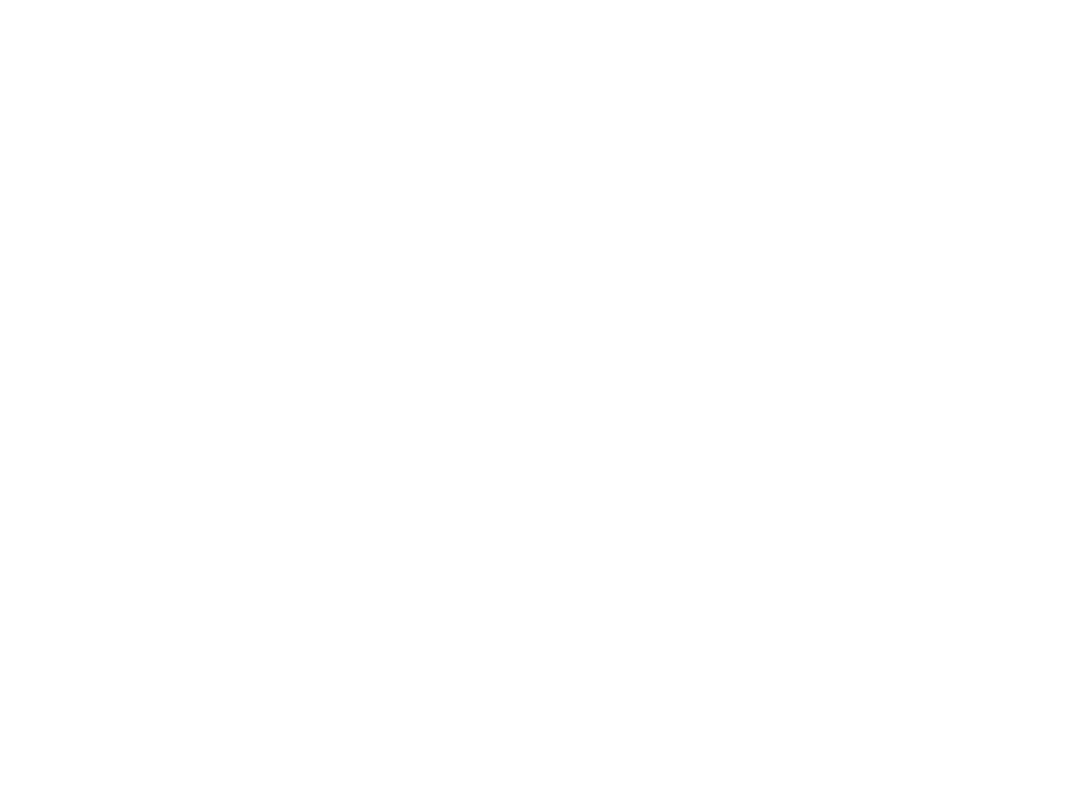
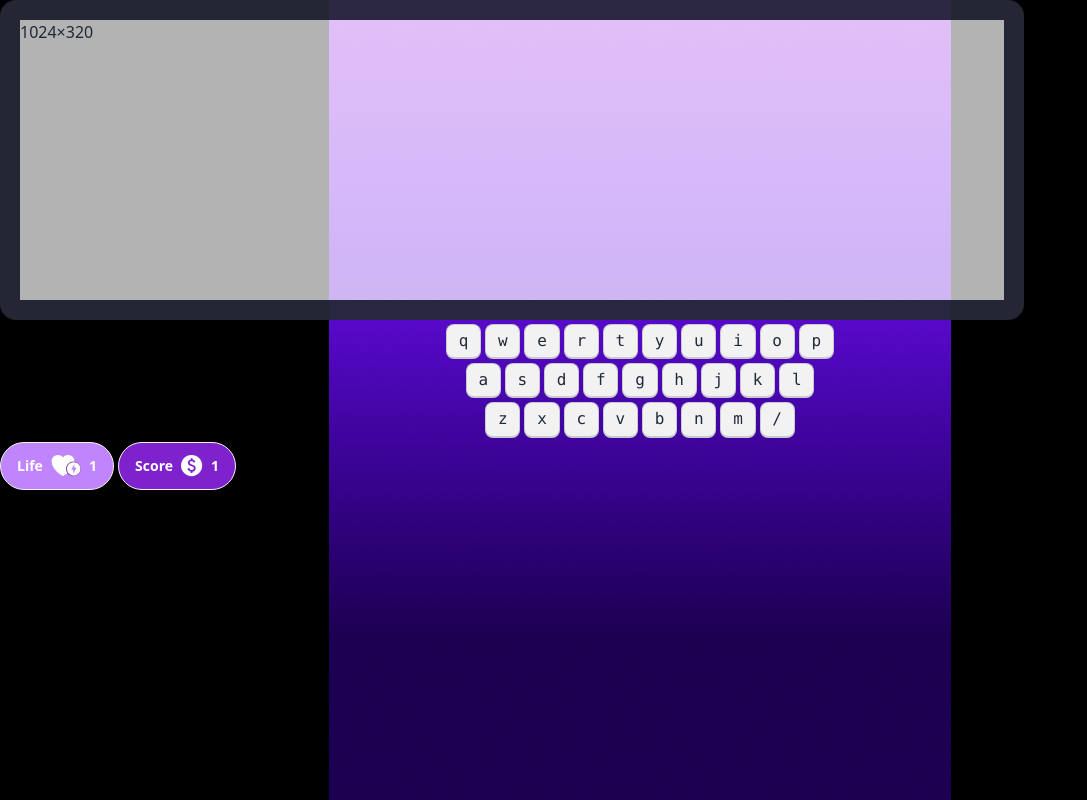
Before and after one commit to SabbbirxHossain/Alpha-Clash-Pro-1, a plain HTML site: page index.html in a window 1280 px wide. Shown: the whole page, without its empty margins (0-1087 px from the left). Drawn offline with nearby package versions, Linux system fonts and the light colour scheme.

Commit message:
Keyboard section's work going on

```diff
--- a/Stylee/styles.css
+++ b/Stylee/styles.css
@@ -1,2 +1,7 @@
+.font-pop{
+  font-family: 'poppins';
+}
 
-@import url('https://fonts.googleapis.com/css2?family=Poppins:ital,wght@0,100;0,200;0,300;0,400;0,500;0,600;0,700;0,800;0,900;1,100;1,200;1,300;1,400;1,500;1,600;1,700;1,800;1,900&display=swap')
+.font-anton{
+  font-family: 'anton';
+}
--- a/index.html
+++ b/index.html
@@ -14,23 +14,99 @@
     <script src="https://cdn.tailwindcss.com"></script>
 
     <!-- Tailwind Css Link -->
-    <!-- <script src="https://cdn.tailwindcss.com"></script> -->
+    <script src="https://cdn.tailwindcss.com"></script>
 
-    <link rel="stylesheet" href="Stylee/styles.css">
+    <link rel="stylesheet" href="Stylee/styles.css" />
 
+    <!-- font link -->
+    <link rel="preconnect" href="https://fonts.googleapis.com" />
+    <link rel="preconnect" href="https://fonts.gstatic.com" crossorigin />
+    <link
+      href="https://fonts.googleapis.com/css2?family=Poppins:ital,wght@0,100;0,200;0,300;0,400;0,500;0,600;0,700;0,800;0,900;1,100;1,200;1,300;1,400;1,500;1,600;1,700;1,800;1,900&display=swap"
+      rel="stylesheet"
+    />
+    <link rel="preconnect" href="https://fonts.googleapis.com" />
+    <link rel="preconnect" href="https://fonts.gstatic.com" crossorigin />
+    <link
+      href="https://fonts.googleapis.com/css2?family=Anton&display=swap"
+      rel="stylesheet"
+    />
   </head>
-  <body>
+  <body class=".font-pop">
+    <main
+      class="min-h-screen bg-black bg-[url(images/background.png)] bg-no-repeat bg-center"
+    >
+    <!-- Home Screen  -->
+      <section class="home min-h-screen text-white flex justify-center items-center hidden">
 
-  <section class="home">
+        <div class="flex flex-col items-center gap-10">
+          <h1 class="text-8xl font-anton uppercase">Alphabet Clash Pro</h1>
+        <p class="text-xl font-semibold">Unlesh your keyborad kung fu: Press "enter" to play.</p>
+        <button class="btn text-black font-bold bg-white">Play Now</button>
+        </div>
 
-  </section>
+      </section>
 
-  <section class="playGround">
+      <!-- Play Ground -->
+      <section class="playGround">
+        <!-- Screen -->
+        <div class="artboard artboard-horizontal phone-6 border-[20px] rounded-2xl border-[#010313CC] bg-[#FFFFFFB3]" >
+          1024×320
+        </div>
+        <!-- Keyboard Start -->
+        <div>
+          <div class="flex justify-center gap-1 my-1 w-full">
+            <kbd class="kbd">q</kbd>
+            <kbd class="kbd">w</kbd>
+            <kbd class="kbd">e</kbd>
+            <kbd class="kbd">r</kbd>
+            <kbd class="kbd">t</kbd>
+            <kbd class="kbd">y</kbd>
+            <kbd class="kbd">u</kbd>
+            <kbd class="kbd">i</kbd>
+            <kbd class="kbd">o</kbd>
+            <kbd class="kbd">p</kbd>
+          </div>
+          <div class="flex justify-center gap-1 my-1 w-full">
+            <kbd class="kbd">a</kbd>
+            <kbd class="kbd">s</kbd>
+            <kbd class="kbd">d</kbd>
+            <kbd class="kbd">f</kbd>
+            <kbd class="kbd">g</kbd>
+            <kbd class="kbd">h</kbd>
+            <kbd class="kbd">j</kbd>
+            <kbd class="kbd">k</kbd>
+            <kbd class="kbd">l</kbd>
+          </div>
+          <div class="flex justify-center gap-1 my-1 w-full">
+            <kbd class="kbd">z</kbd>
+            <kbd class="kbd">x</kbd>
+            <kbd class="kbd">c</kbd>
+            <kbd class="kbd">v</kbd>
+            <kbd class="kbd">b</kbd>
+            <kbd class="kbd">n</kbd>
+            <kbd class="kbd">m</kbd>
+            <kbd class="kbd">/</kbd>
+          </div>
+        </div>
+        <!-- keyboard end -->
 
-  </section>
+        <!-- BUTTON -->
+        <div>
+          <button class="btn rounded-full bg-purple-400 text-white px-4">
+            Life
+            <img src="images/Group 23.svg" alt="">
+            <span>1</span>
+          </button>
+          <button class="btn rounded-full bg-purple-700 text-white px-4">
+            Score
+            <img src="images/monetization_on.svg" alt="">
+            <span>1</span>
+          </button>
+        </div>
+      </section>
 
-  <section class="score">
-
-  </section>
+      <section class="score"></section>
+    </main>
   </body>
 </html>
```
Also changed, not shown: images/Group 23.svg (added), images/alphabet-clash-pro-resources-main/images/background.png (added), images/alphabet-clash-pro-resources-main/images/play.png (added), images/alphabet-clash-pro-resources-main/screenshots/Home.png (added), images/alphabet-clash-pro-resources-main/screenshots/Result.png (added), images/alphabet-clash-pro-resources-main/screenshots/playground.png (added), images/monetization_on.svg (added), 1 other file.
